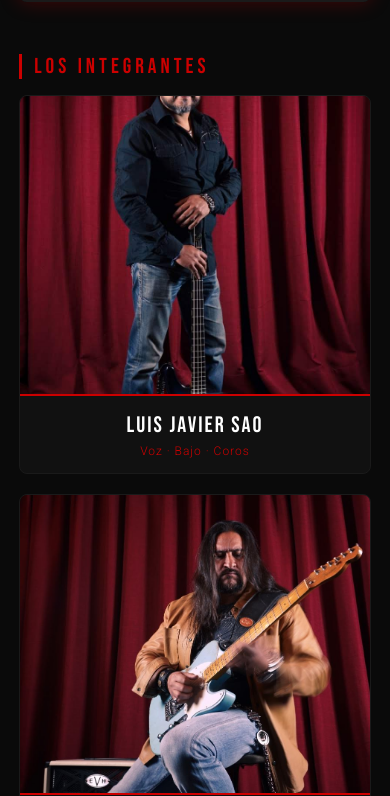
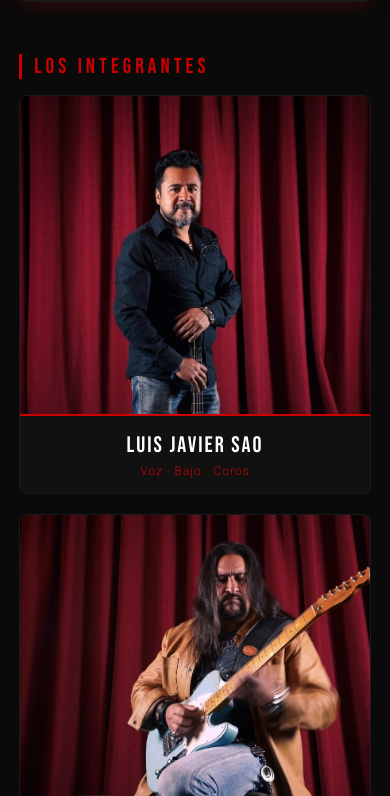
Before and after one commit to saoentertainment/hell-hippies-cd, a plain HTML site: page index.html in a window 390 px wide. Shown: the part 2022-2818 px from the top of the page. Drawn offline with Linux system fonts and the light colour scheme.

Commit message:
Update index.html
detallando tamaño de fotos en celular

```diff
--- a/index.html
+++ b/index.html
@@ -153,6 +153,13 @@ audio{display:none}
     letter-spacing: 1px;
     text-align: center;
     font-weight: 300;
+}
+/* --- CORRECCIÓN PARA CELULARES --- */
+@media (max-width: 600px) {
+    .member-card img {
+        height: 320px;        /* Altura ajustada para que se vea más */
+        object-position: top center; /* ESTO ES CLAVE: Le dice al navegador que enfoque la parte de ARRIBA (las cabezas) */
+    }
 }
 }</style>
 </head>
```
